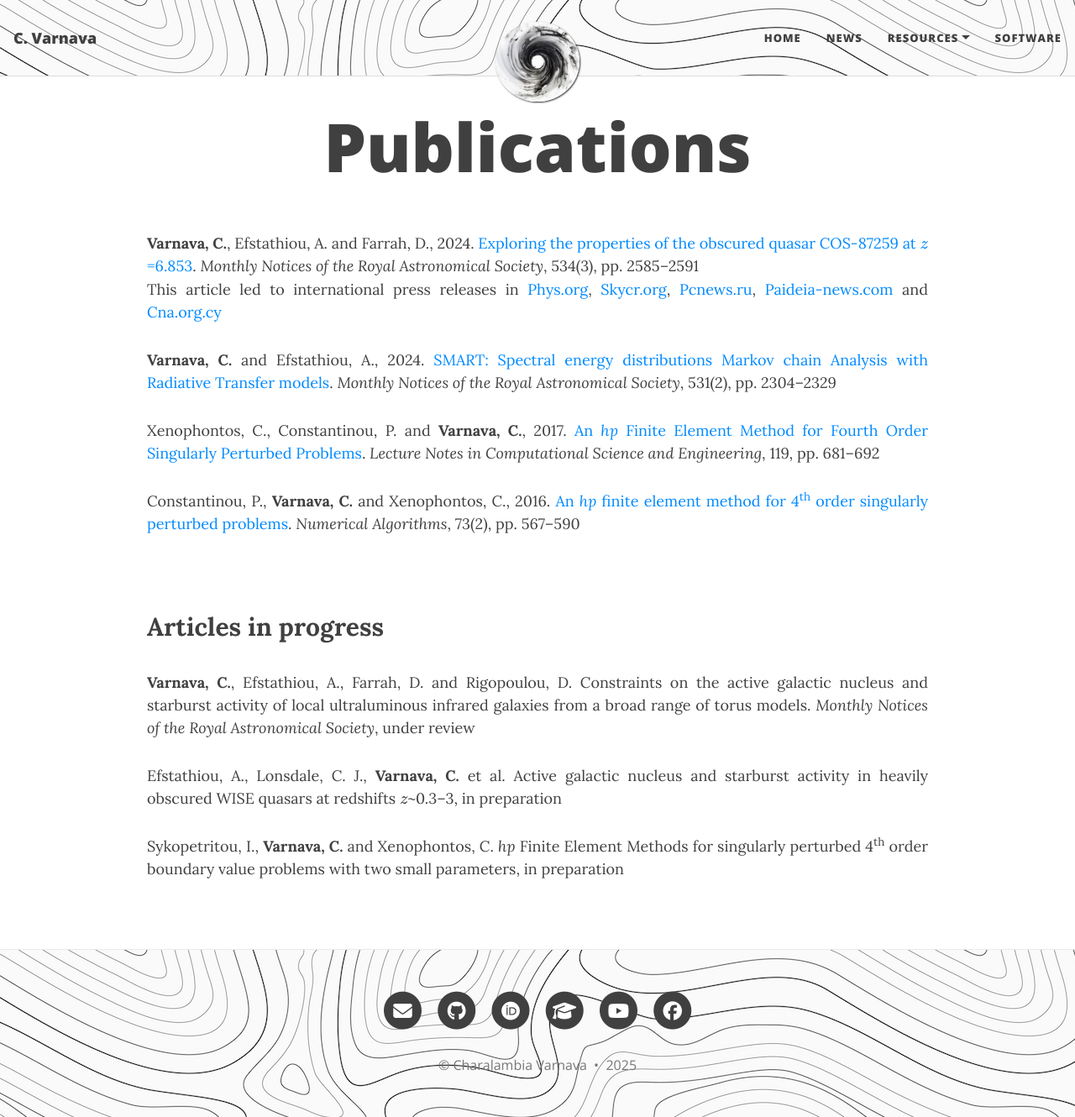
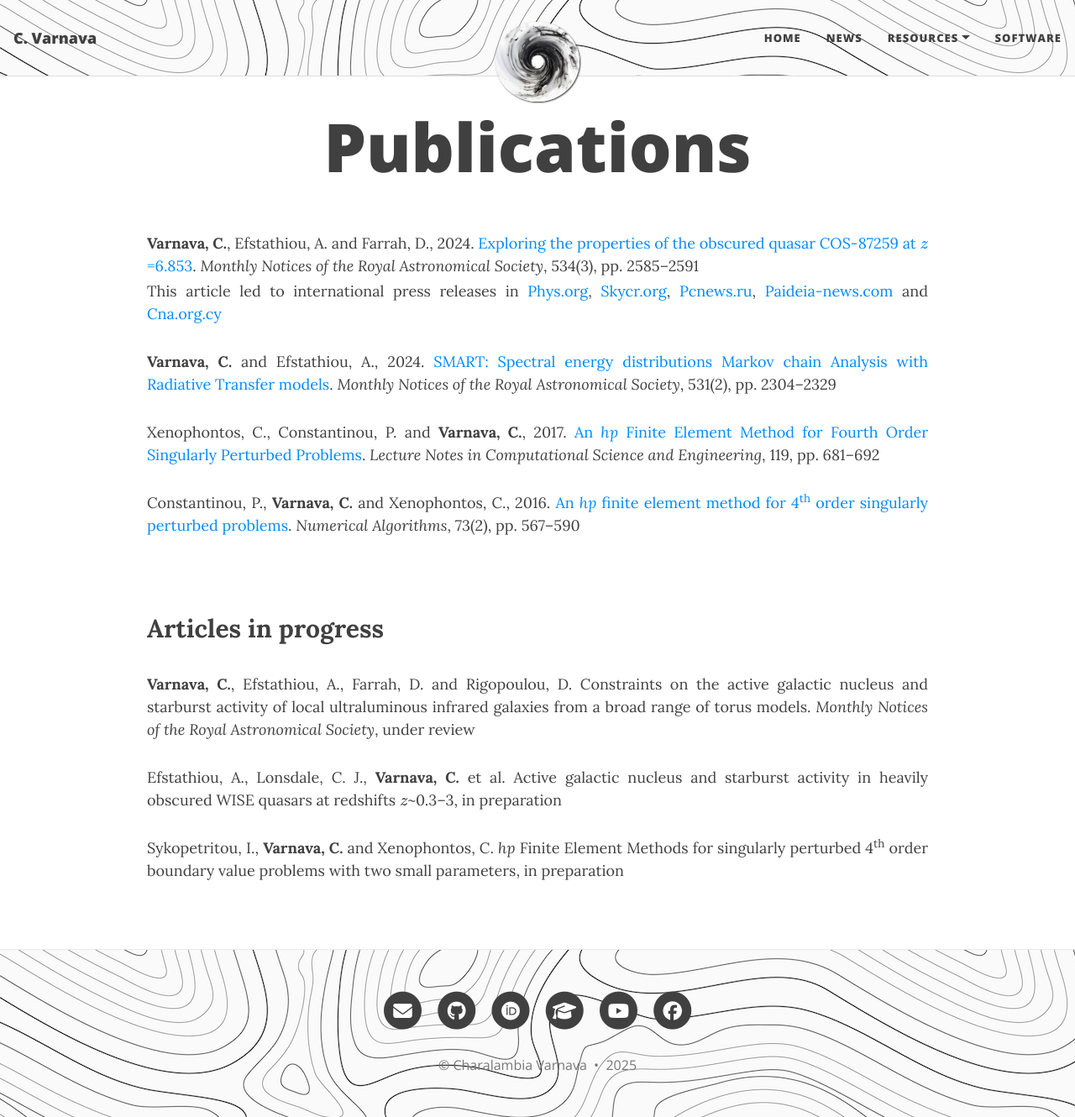
Before and after one commit to ch-var/ch-var.github.io, a Jekyll site: the page built from publications.html, in a window 1280 px wide and 1330 px high. Shown: the whole window at 84% size. Built offline with Jekyll 4.4.1, drawn with Linux system fonts in a browser that asks for light colours; formulas are drawn with MathJax 3.

Commit message:
Update publications.html

```diff
--- a/publications.html
+++ b/publications.html
@@ -21,8 +21,8 @@
   }
 </style>
 
-<p align='justify' style="margin-bottom: 0.5px;"><b>Varnava, C.</b>, Efstathiou, A. and Farrah, D., 2024. <a href="https://doi.org/10.1093/mnras/stae2221">Exploring the properties of the obscured quasar COS-87259 at \(z\)=6.853</a>. <i>Monthly Notices of the Royal Astronomical Society</i>, 534(3), pp. 2585–2591</p>
-<p align='justify' style="margin-top: 0.5px;">This article led to international press releases in <a href="https://phys.org/news/2024-10-astronomers-explore-properties-obscured-hyperluminous.html">Phys.org</a>, <a href="https://skycr.org/2024/10/21/exploran-las-propiedades-de-un-cuasar-hiperluminoso-oscurecido/">Skycr.org</a>, <a href="https://pcnews.ru/news/astronomy_obnaruzili_sverhmassivnuu_cernuu_dyru_v_centre_galaktiki_cos_87259-1530160.html#gsc.tab=0">Pcnews.ru</a>, <a href="https://paideia-news.com/panepistimio-frederick/2024/11/11/ereynitria-toy-eyropaikoy-panepistimioy-meleta-ena-protogono-yperfoteino-kbazar">Paideia-news.com</a> and <a href="https://www.cna.org.cy/press-release/article/7556971/anakoinosi-typoy-evropaiko-panepistimio-kyproy">Cna.org.cy</a></p>
+<p align='justify' style="margin-bottom: 3px;"><b>Varnava, C.</b>, Efstathiou, A. and Farrah, D., 2024. <a href="https://doi.org/10.1093/mnras/stae2221">Exploring the properties of the obscured quasar COS-87259 at \(z\)=6.853</a>. <i>Monthly Notices of the Royal Astronomical Society</i>, 534(3), pp. 2585–2591</p>
+<p align='justify' style="margin-top: 0px; margin-bottom: 3px;">This article led to international press releases in <a href="https://phys.org/news/2024-10-astronomers-explore-properties-obscured-hyperluminous.html">Phys.org</a>, <a href="https://skycr.org/2024/10/21/exploran-las-propiedades-de-un-cuasar-hiperluminoso-oscurecido/">Skycr.org</a>, <a href="https://pcnews.ru/news/astronomy_obnaruzili_sverhmassivnuu_cernuu_dyru_v_centre_galaktiki_cos_87259-1530160.html#gsc.tab=0">Pcnews.ru</a>, <a href="https://paideia-news.com/panepistimio-frederick/2024/11/11/ereynitria-toy-eyropaikoy-panepistimioy-meleta-ena-protogono-yperfoteino-kbazar">Paideia-news.com</a> and <a href="https://www.cna.org.cy/press-release/article/7556971/anakoinosi-typoy-evropaiko-panepistimio-kyproy">Cna.org.cy</a></p>
 <p align='justify'><b>Varnava, C.</b> and Efstathiou, A., 2024. <a href="https://doi.org/10.1093/mnras/stae1141">SMART: Spectral energy distributions Markov chain Analysis with Radiative Transfer models</a>. <i>Monthly Notices of the Royal Astronomical Society</i>, 531(2), pp. 2304–2329</p>
 <p align='justify'>Xenophontos, C., Constantinou, P. and <b>Varnava, C.</b>, 2017. <a href="https://doi.org/10.1007/978-3-319-65870-4_49">An <i>hp</i> Finite Element Method for Fourth Order Singularly Perturbed Problems</a>. <i>Lecture Notes in Computational Science and Engineering</i>, 119, pp. 681–692</p>
 <p align='justify'>Constantinou, P., <b>Varnava, C.</b> and Xenophontos, C., 2016. <a href="https://doi.org/10.1007/s11075-016-0108-9">An <i>hp</i> finite element method for 4<sup>th</sup> order singularly perturbed problems</a>. <i>Numerical Algorithms</i>, 73(2), pp. 567–590</p>
```
